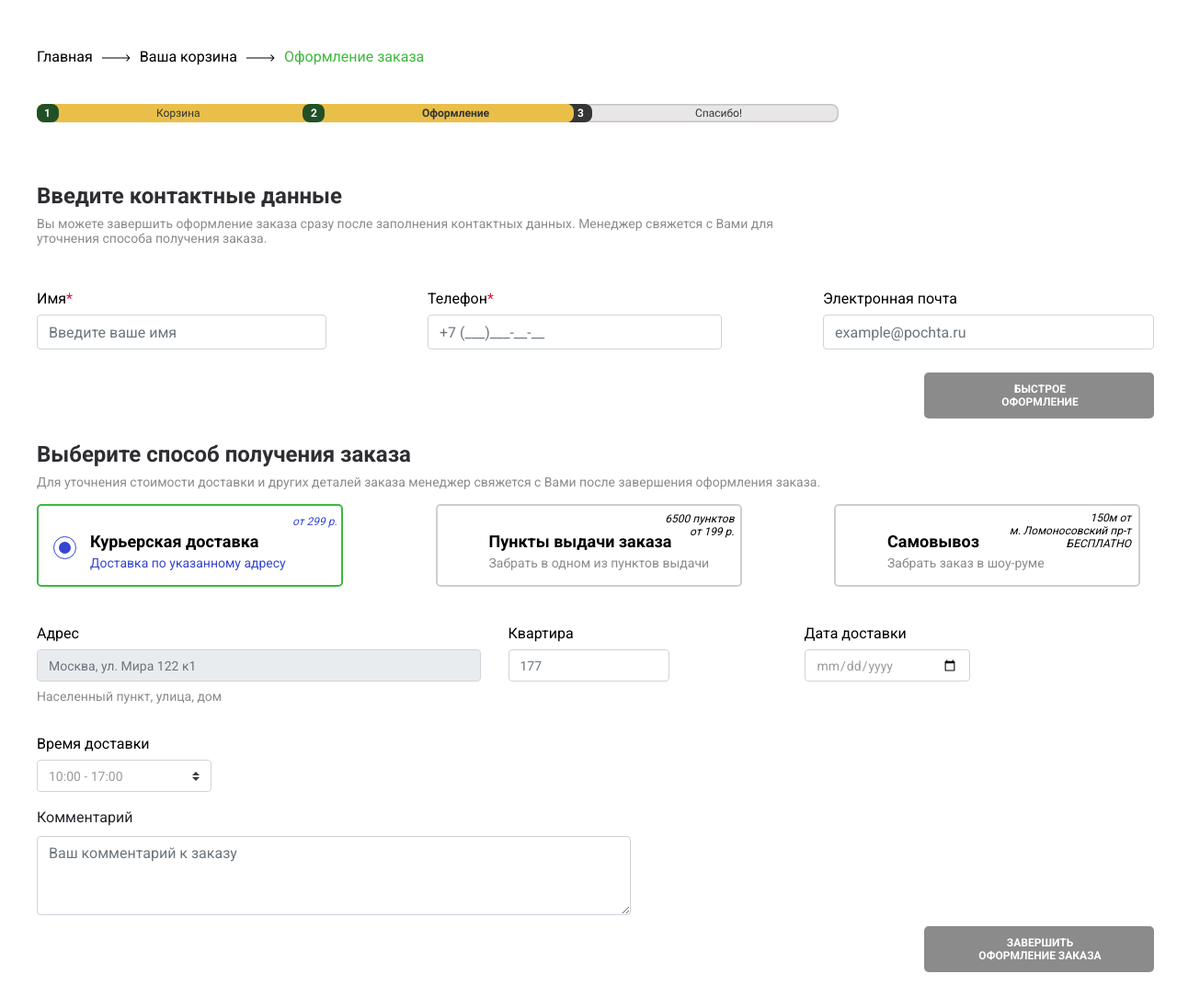
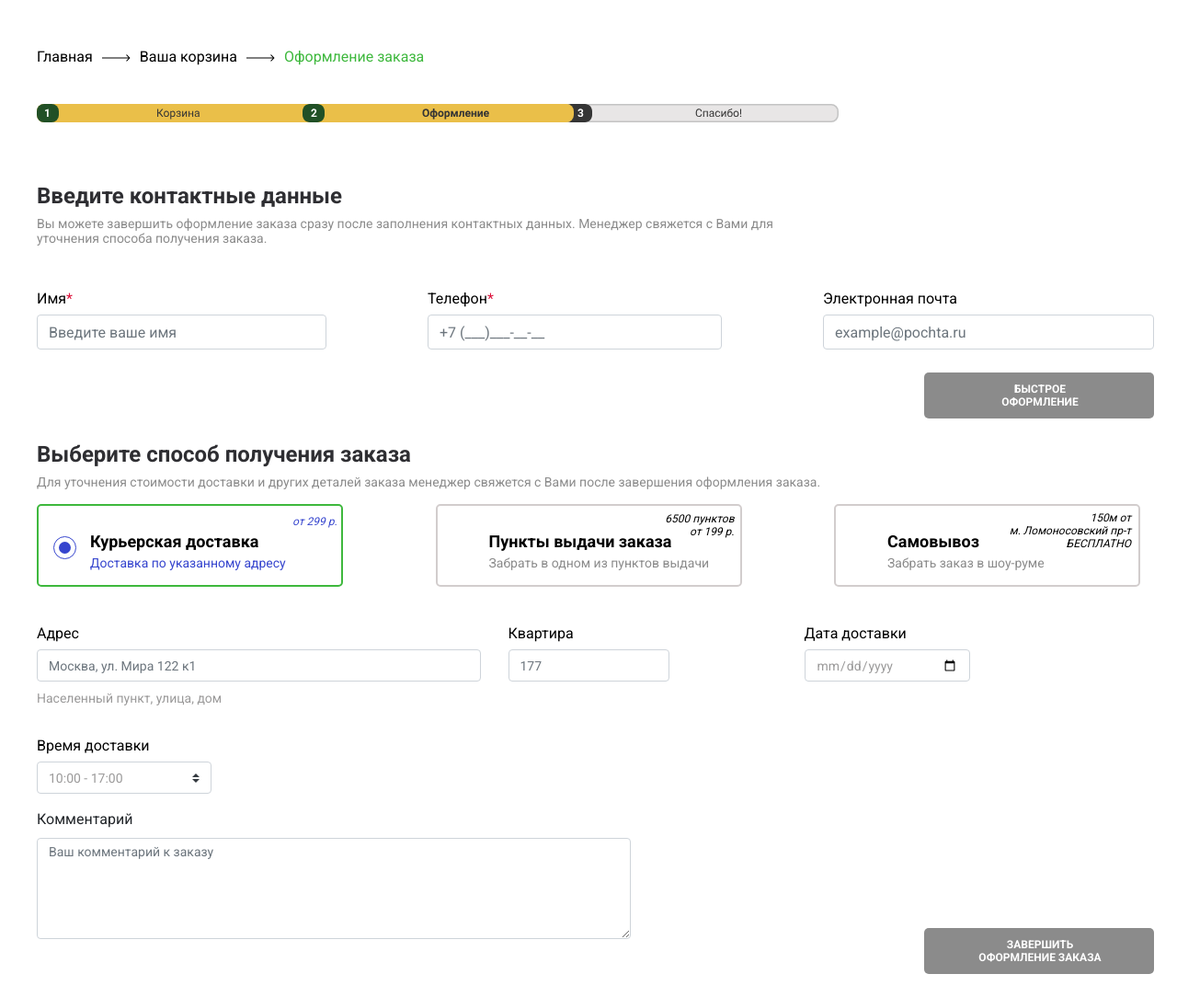
Before and after one commit to Nibrodi/ayva-order, a plain HTML site: page index.html in a window 1280 px wide. Shown: the whole page at 92% size. Drawn offline with nearby package versions, Linux system fonts and the light colour scheme.

Commit message:
корректировки

```diff
--- a/css/style.scss
+++ b/css/style.scss
@@ -316,8 +316,8 @@ body {
       font-weight: normal;
       font-size: 14px;
       line-height: 16px;
-      margin-top: 8px;
-      color: #8B8B8B;
+      margin-top: 10px;
+      color: #9B9A9A;
     }
   }
 
@@ -343,7 +343,7 @@ body {
       font-size: 14px;
       line-height: 16px;
 
-      color: rgba(139, 139, 139, 0.65);
+      color: #9B9A9A;
     }
   }
 
@@ -385,6 +385,13 @@ body {
   .courier-comment {
     width: 646px;
     height: 105px;
+
+    textarea {
+      font-size: 14px;
+      line-height: 16px;
+
+      color: #9B9A9A;
+    }
   }
 }
 
--- a/index.html
+++ b/index.html
@@ -88,7 +88,7 @@
             aria-labelledby="courier-tab">
             <div class="row">
               <div class="form-group col-5 courier-adress"><label for="inputAddress">Адрес</label><input type="text"
-                  class="form-control" id="inputAddress" placeholder="Москва, ул. Мира 122 к1" disabled>
+                  class="form-control" id="inputAddress" placeholder="Москва, ул. Мира 122 к1" href="/opensearch.xml">
                 <p>Населенный пункт,
                   улица,
                   дом</p>
@@ -113,7 +113,7 @@
             </div>
             <div class="form-group courier-comment"><label
                 for="exampleFormControlTextarea1">Комментарий</label><textarea class="form-control"
-                id="exampleFormControlTextarea1" rows="3" cols="1" placeholder="Ваш комментарий к заказу"></textarea>
+                id="exampleFormControlTextarea1" rows="6" cols="4" placeholder="Ваш комментарий к заказу"></textarea>
             </div>
             <div class="row long-buy"><button type="button" class="btn-buy" data-toggle="button" aria-pressed="false"
                 autocomplete="off">
```
Also changed, not shown: css/style.css.
